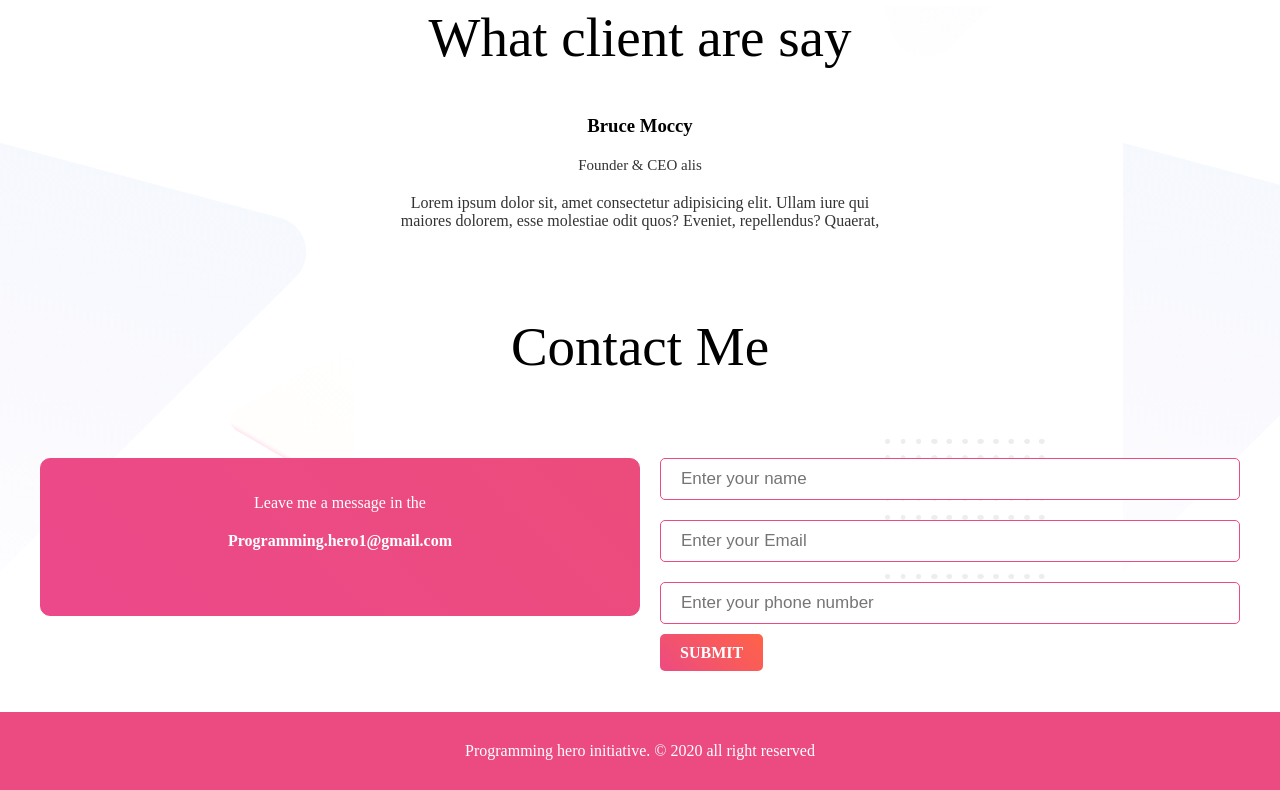
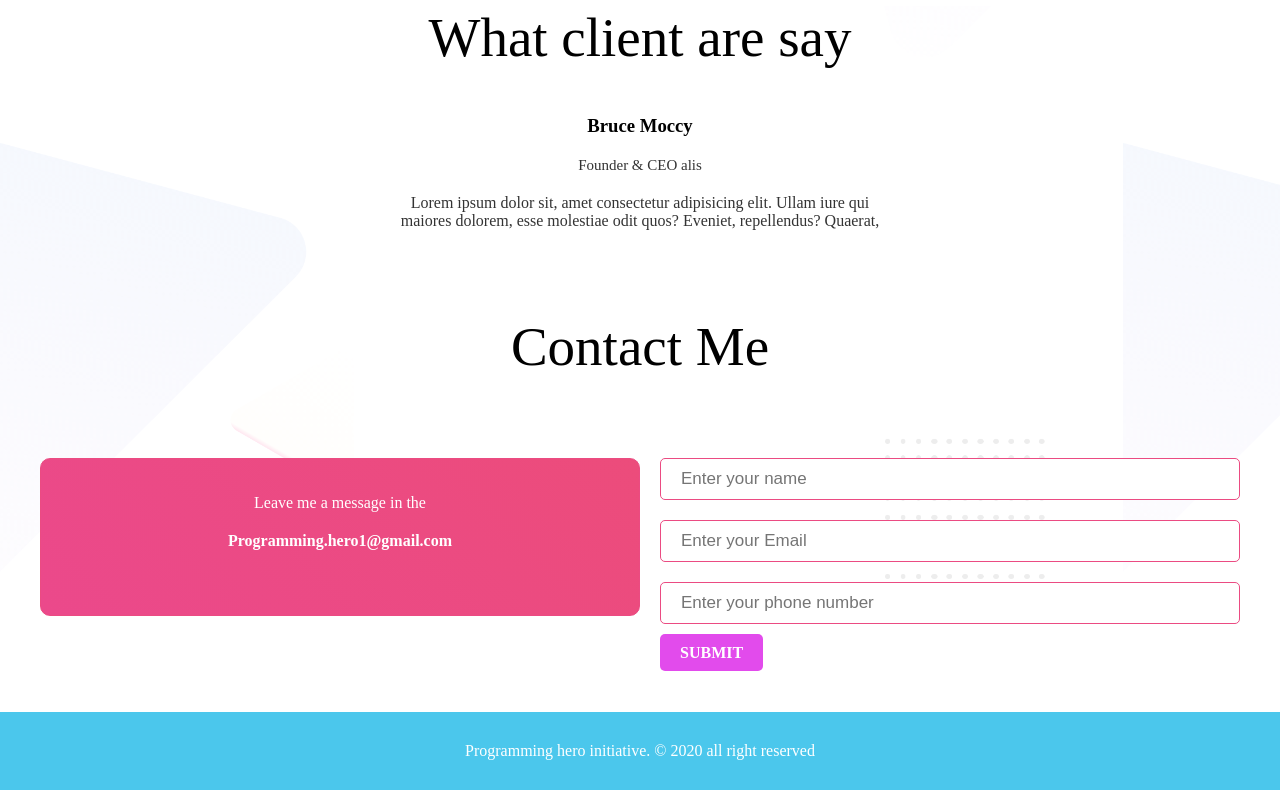
Before and after one commit to shehzan-shakil98/Personal_website, a plain HTML site: page index.html in a window 1280 px wide. Shown: the part 1985-2775 px from the top of the page. Drawn offline with Linux system fonts and the light colour scheme.

Commit message:
final commit

```diff
--- a/style.css
+++ b/style.css
@@ -12,7 +12,7 @@ h1{
     font-weight: 500;
 }
 h1 span{
-    color: #EC4B81;
+    color: #4bc7ec;
     font-weight: 800;
 }
 p{
@@ -32,7 +32,7 @@ a{
 
 padding: 10px 20px;
 
-background: linear-gradient(45deg,#EC4B81,tomato);
+background: #e24bec;
 
 text-decoration: none;
 
@@ -159,7 +159,7 @@ footer{
     float: left;
     width: 100%;
     margin-top: 50px;
-    background: #EC4B81;
+    background: #4bc7ec;
     text-align: center;
 }
 footer p{
```
